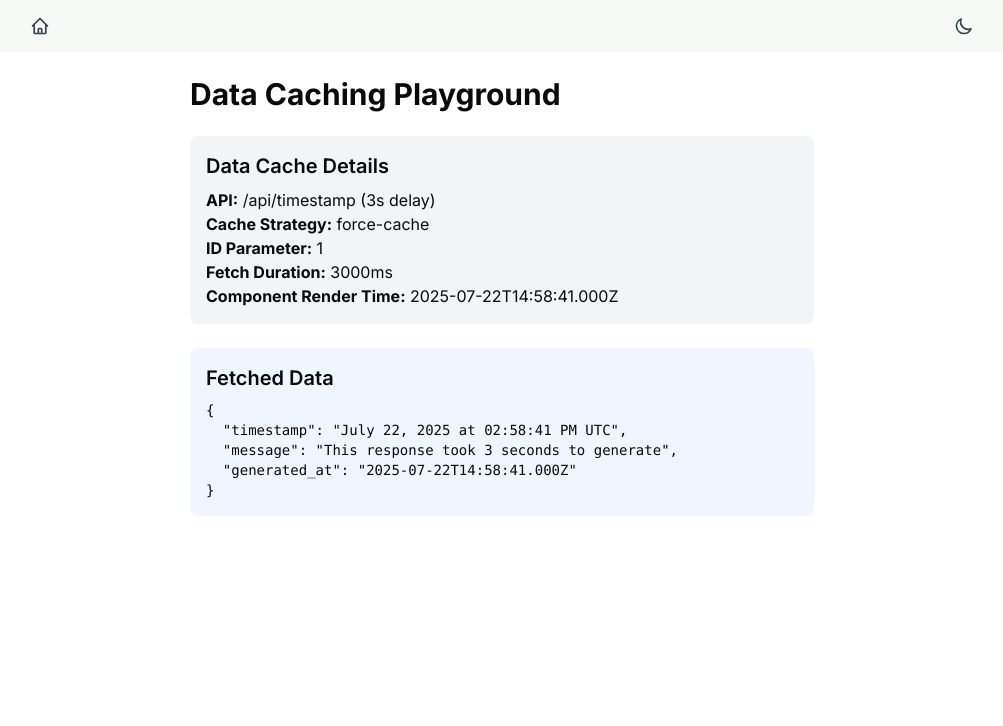
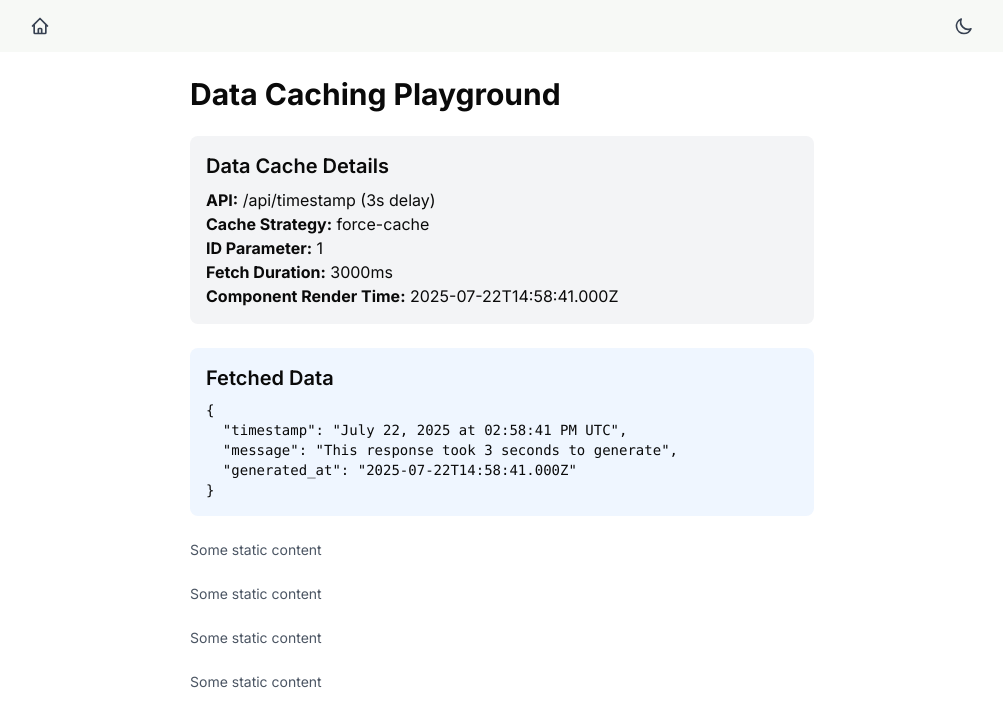
Before and after one commit to jzhang621/website, a Next.js app: page /caching-playground/1 in a window 1280 px wide. Shown: the top 726 px of the page, without its empty margins (138-1141 px from the left). Built offline with nearby package versions, Linux system fonts and the light colour scheme; no server answers.

Commit message:
make caching-playground ISR

```diff
--- a/app/caching-playground/[id]/page.tsx
+++ b/app/caching-playground/[id]/page.tsx
@@ -1,3 +1,5 @@
+export const revalidate = 10; // seconds
+
 export default async function CachingPlayground({ params }: { params: Promise<{ id: string }> }) {
   // need to force this request to be dynamic.
   const { id } = await params;
@@ -38,6 +40,11 @@ export default async function CachingPlayground({ params }: { params: Promise<{
         <h2 className="text-xl font-semibold mb-2">Fetched Data</h2>
         <pre className="text-sm overflow-x-auto">{JSON.stringify(data, null, 2)}</pre>
       </div>
+
+      <div className="mt-6 text-sm text-gray-600">Some static content</div>
+      <div className="mt-6 text-sm text-gray-600">Some static content</div>
+      <div className="mt-6 text-sm text-gray-600">Some static content</div>
+      <div className="mt-6 text-sm text-gray-600">Some static content</div>
     </div>
   );
 }
```
